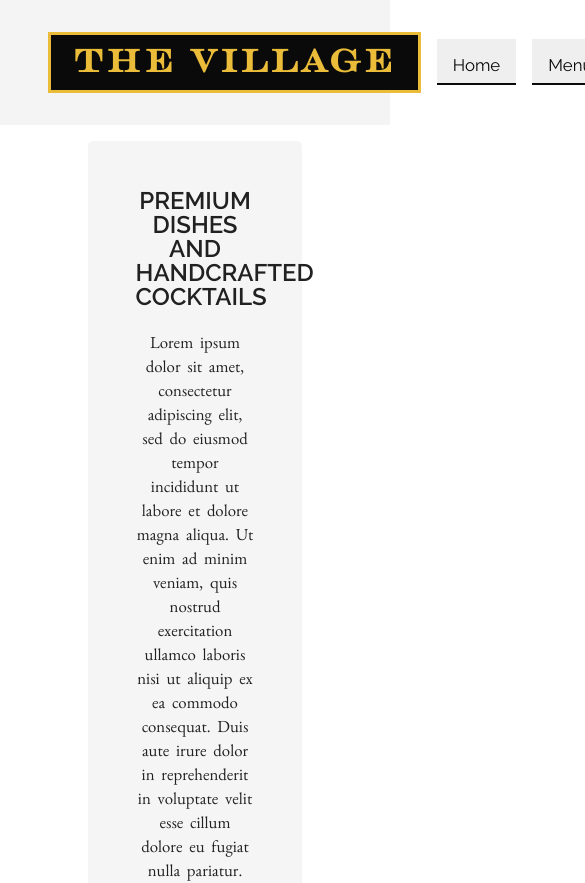
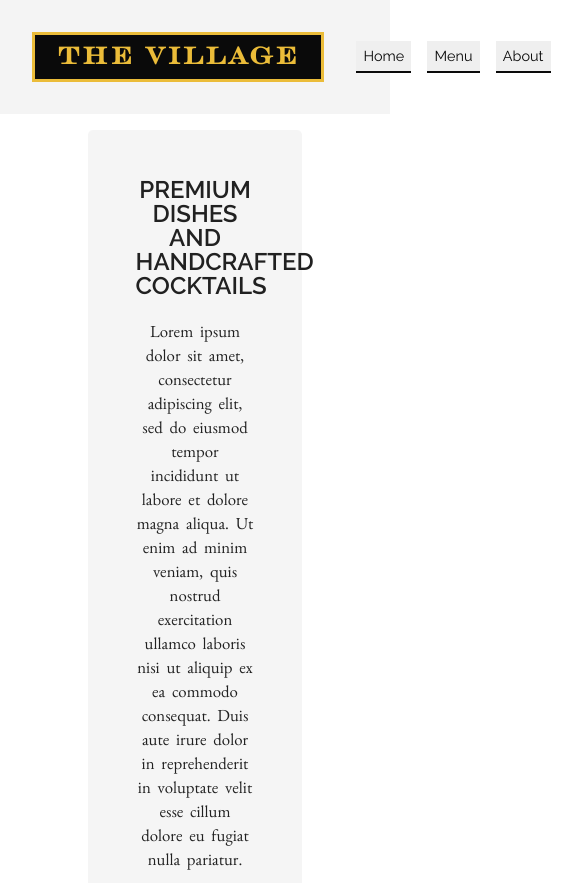
Before and after one commit to jordanmichb/Restaurant-Page, a website built with webpack: page src/template.html in a window 390 px wide. Shown: the top 883 px of the page, 585 px wide, since content can reach past the window. Built offline with nearby package versions, Linux system fonts and the light colour scheme; files whose address does not match are found by name.

Commit message:
Add header media query for 1020px and below

```diff
--- a/src/style.css
+++ b/src/style.css
@@ -75,7 +75,7 @@ header {
     grid-template-columns: 1fr 1fr 1fr;
     align-items: center;
     background-color: rgba(244, 244, 244, 0.964);
-    gap: 1rem;
+    gap: 1em;
 }
 
 .logo-container {
@@ -106,7 +106,7 @@ nav ul {
 
 nav button {
     font-family: 'raleway';
-    padding: 1rem 1rem .5rem 1rem;
+    padding: .5em;
     cursor: pointer;
     border: none;
     border-bottom: 2px solid rgb(10, 10, 10);
@@ -157,13 +157,23 @@ footer {
 }
 
 /* Medium devices 768px and up */
-@media only screen and (min-width: 768px) {
+@media only screen and (max-width: 585px) {
 
 }
 
-/* Large devices 992px and up */
-@media only screen and (min-width: 992px) {
+/* Large devices 1020px and up */
+@media only screen and (max-width: 1020px) {
+    .logo {
+        font-size: 1.5rem;
+    }
 
+    .logo-container {
+        grid-column: 1 / 2;
+    }
+
+    nav button {
+        font-size: 0.9rem;
+    }
 }
 
 /* Extra large devices 1200px and up */
```
